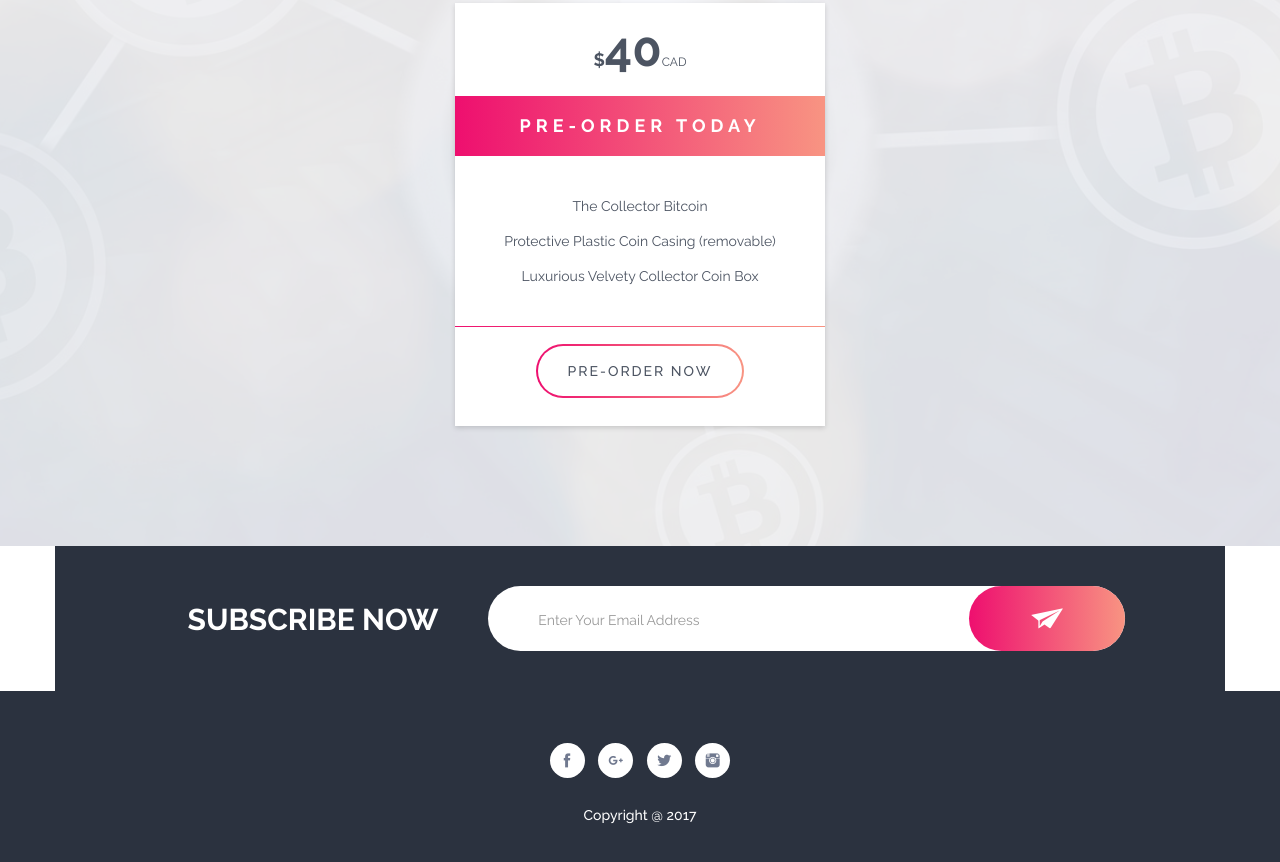
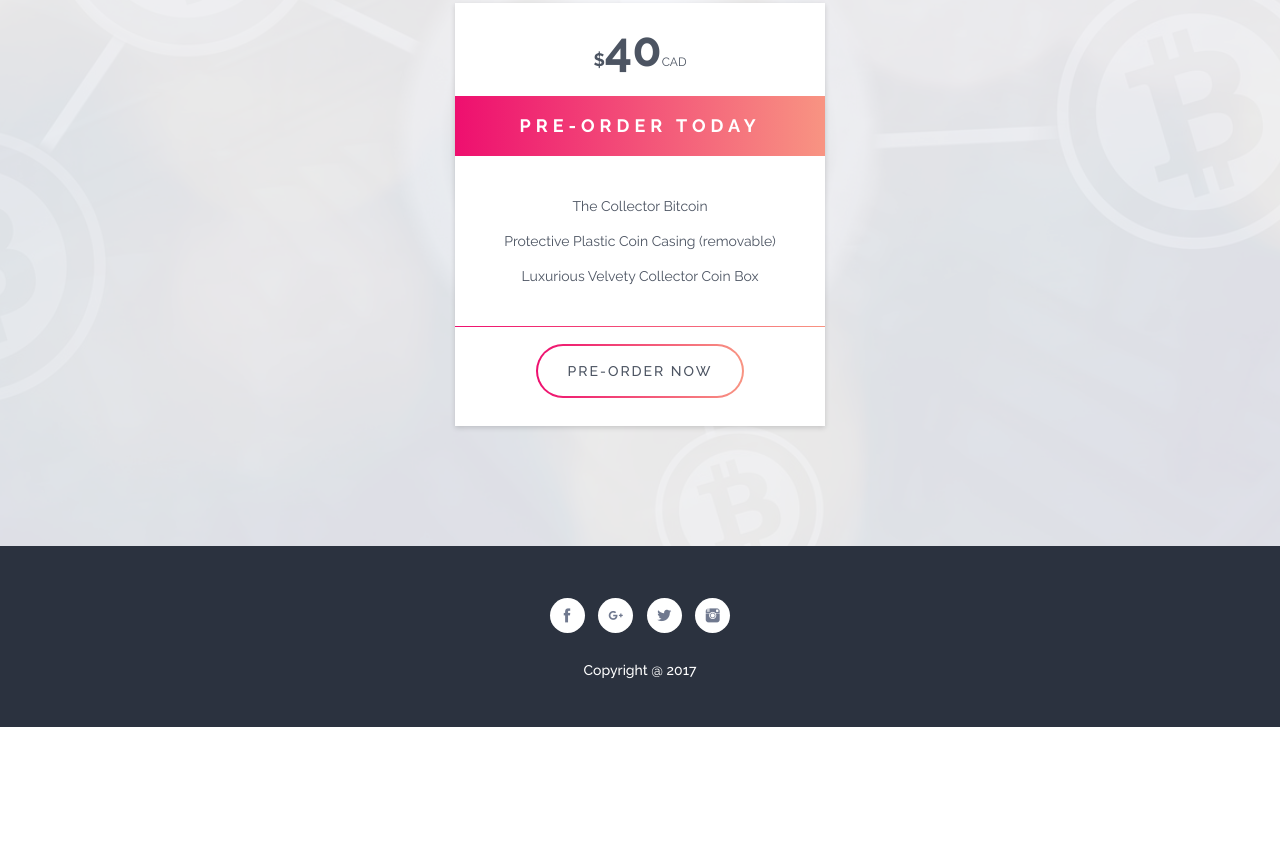
Before and after one commit to izzydoesizzy/bitcoin, a plain HTML site: page index.html in a window 1280 px wide. Shown: the part 2261-3123 px from the top of the page. After the commit the page ends 2988 px from the top, so only its background shows below. Drawn offline with nearby package versions, Linux system fonts and the light colour scheme; some packages are replaced by stand-ins of ours; files whose address does not match are found by name.

Commit message:
Remove Subscribe Section

```diff
--- a/index.html
+++ b/index.html
@@ -300,7 +300,7 @@
 
 
         <!-- subscription area start -->
-        <section id="subscribe-area">
+        <!-- <section id="subscribe-area">
             <div class="container">
                 <div class="row">
                     <div class="col-sm-12">
@@ -324,7 +324,7 @@
                     </div>
                 </div>
             </div>
-        </section>
+        </section> -->
         <!-- subscription area end -->
 
         <!-- footer area start -->
```
